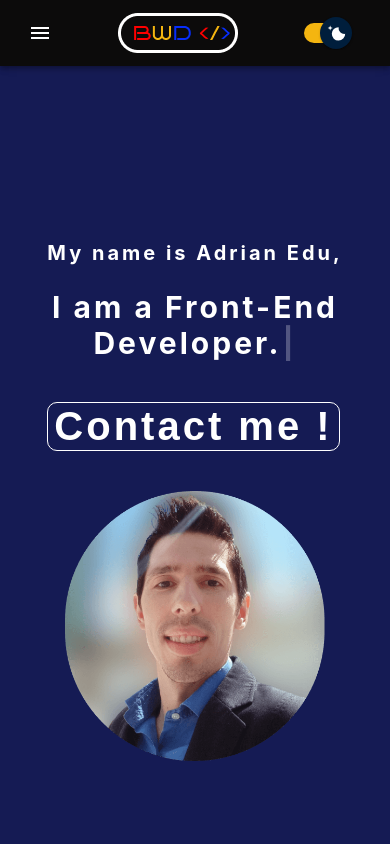
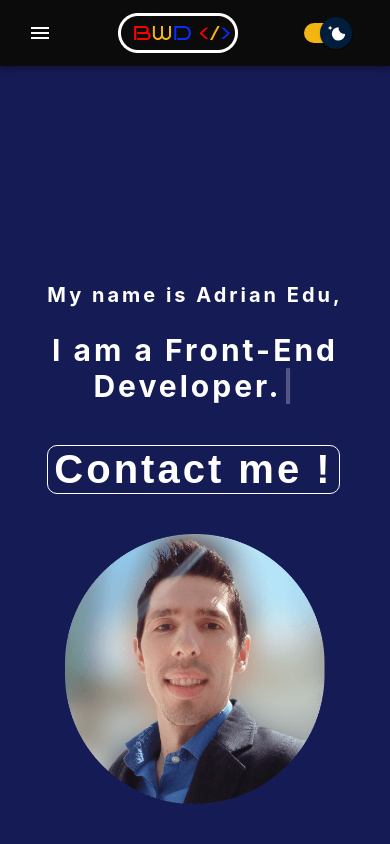
Before and after one commit to Adrian-Edu/best-web-design, a React (Create React App) app: page / in a window 390 px wide. Shown: the top 844 px of the page. Built offline with nearby package versions, Linux system fonts and the light colour scheme.

Commit message:
modificari homepage

```diff
--- a/src/components/navbar/Navbar.css
+++ b/src/components/navbar/Navbar.css
@@ -77,8 +77,6 @@
 }
 
 .container {
-  height: 100vh;
-  width: 100%;
   display: flex;
   background-repeat: no-repeat;
   margin-bottom: auto;
--- a/src/pages/home/Home.css
+++ b/src/pages/home/Home.css
@@ -3,6 +3,7 @@
   flex-direction: row;
   justify-content: space-evenly;
   align-items: center;
+  height: 100vh;
 }
 
 h1 {
@@ -58,6 +59,7 @@ h2 {
     flex-direction: column;
     justify-content: center;
     align-items: center;
+    height: 110vh;
   }
 
   .profilepic {
@@ -84,7 +86,6 @@ h2 {
 
 @media screen and (max-width: 500px) {
   .container {
-    display: flex;
     flex-direction: column;
     justify-content: center;
     align-items: center;
--- a/src/pages/home/Home.jsx
+++ b/src/pages/home/Home.jsx
@@ -37,7 +37,7 @@ function Home(props) {
           backgroundColor: `${props.background}`,
         }}
       >
-        <div className="">
+        <div>
           <h1
             style={{
               color: `${props.textColor}`,
```
